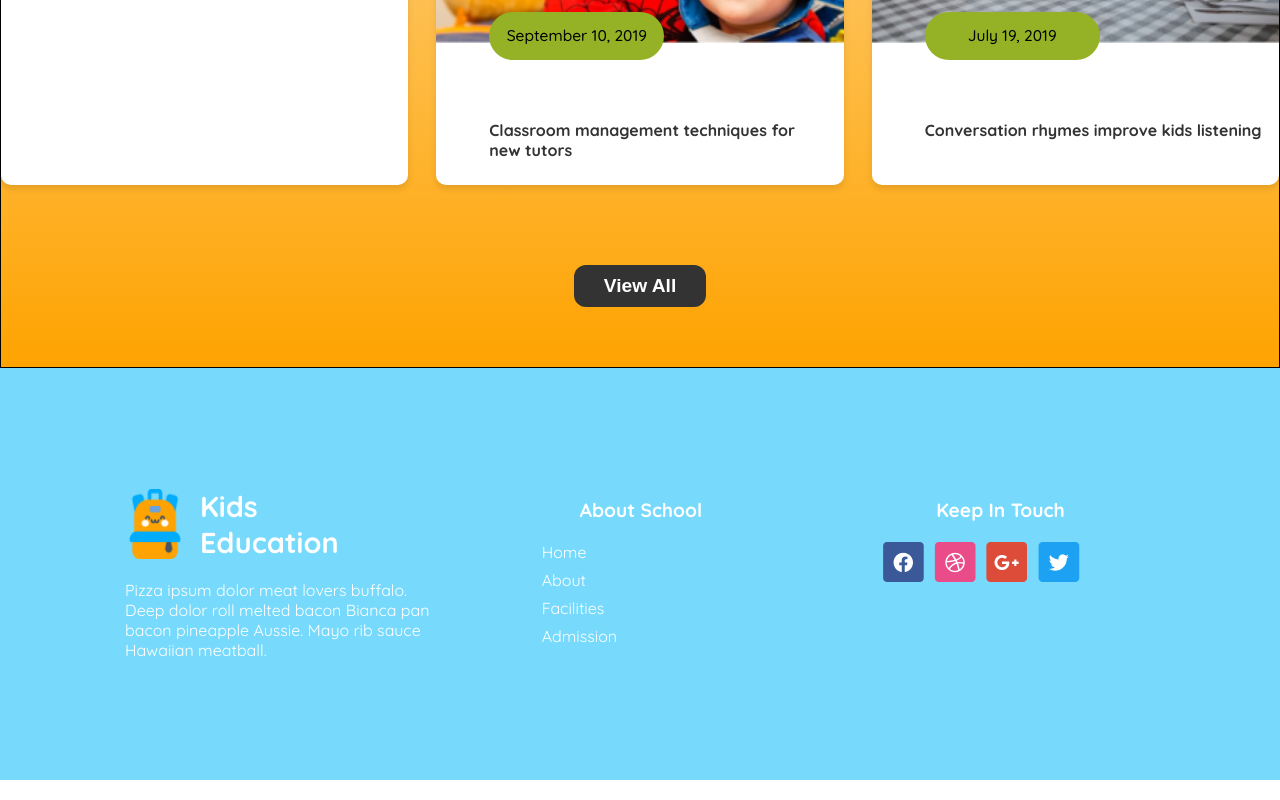
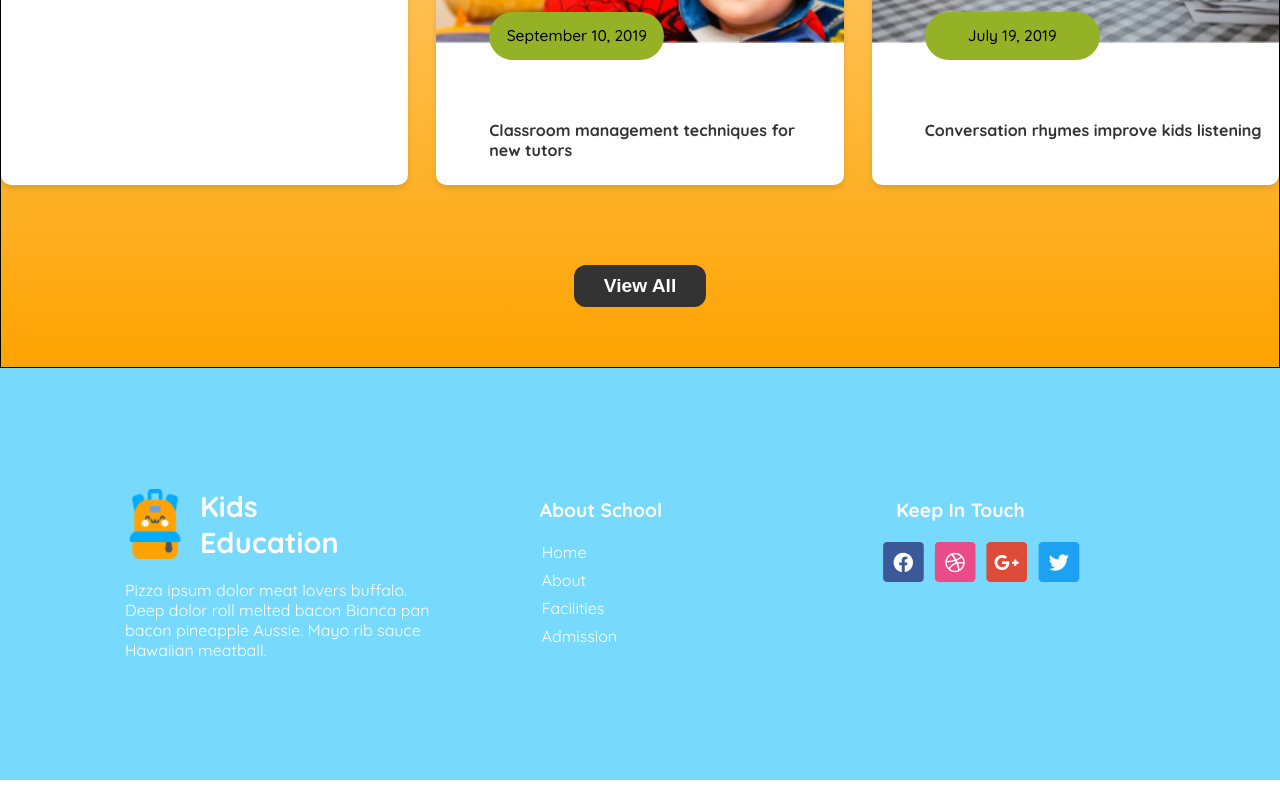
Before and after one commit to mehedi963/kids-education, a plain HTML site: page index.html in a window 1280 px wide. Shown: the part 2203-3003 px from the top of the page. Drawn offline with Linux system fonts and the light colour scheme.

Commit message:
style footer change add

```diff
--- a/style.css
+++ b/style.css
@@ -395,7 +395,7 @@ h3{
     font-size: 1.2rem;
     margin-bottom: 20px;
     color: #FFFFFF;
-    margin-left: 60px;
+    margin-left: 20px;
 }
 
 .footer-column ul {
```
